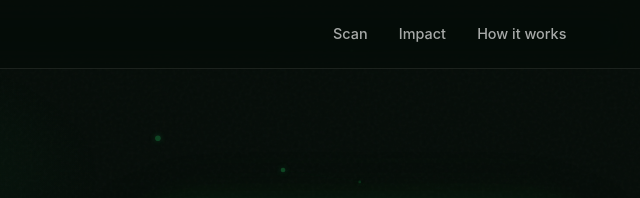
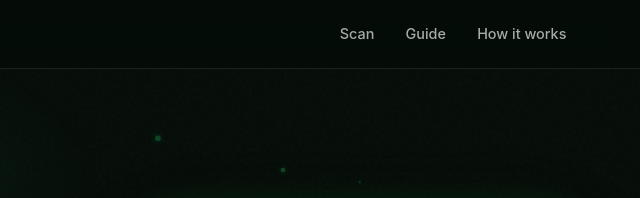
Before and after one commit to Adithya-Meda/EcoScout, a plain HTML site: page frontend/index.html in a window 1280 px wide. Shown: the top 198 px of the page, 640-1280 px from the left. Drawn offline with Linux system fonts and the light colour scheme; a script that the page names is missing.

Commit message:
fix: update navigation link text from "Impact" to "Guide" for clarity

```diff
--- a/frontend/index.html
+++ b/frontend/index.html
@@ -31,7 +31,7 @@
       </a>
       <nav class="nav" aria-label="Primary">
         <a href="#upload">Scan</a>
-        <a href="#stats">Impact</a>
+        <a href="#stats">Guide</a>
         <a href="#how">How it works</a>
       </nav>
     </div>
```
